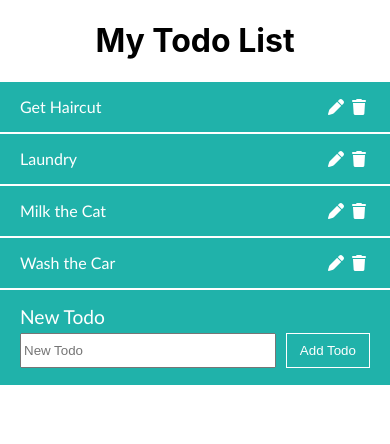
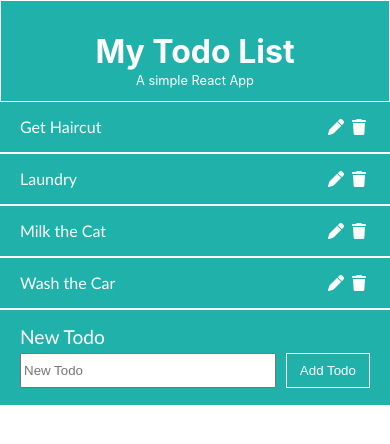
Before and after one commit to TyeCampbell/react-todo-list-, a React (Create React App) app: page / in a window 390 px wide. Shown: the top 444 px of the page. Built offline with nearby package versions, Linux system fonts and the light colour scheme.

Commit message:
added a header component with its own css file. This will allow a header to be optional.

```diff
--- a/src/App.js
+++ b/src/App.js
@@ -5,7 +5,6 @@ import './App.css';
 function App() {
   return (
     <div className="App">
-      <div className='app-header'><h1>My Todo List</h1></div>
       <TodoList/>
     </div>
   );
--- /dev/null
+++ b/src/TodoHeader.css
@@ -0,0 +1,41 @@
+.todolist-header-container {
+    display: flex;
+}
+
+.todolist-header {
+    flex-basis: 30%;
+    height: 80px;
+    padding: 10px 20px 10px 20px;
+    margin-left: auto;
+    margin-right: auto;
+    background-color: lightseagreen;
+    color: white;
+    border: 1px solid white;
+}
+
+@media screen and (max-width: 900px) {
+    .todolist-header {
+        flex-basis: 40%;
+    }
+}
+
+@media screen and (max-width: 700px) {
+    .todolist-header {
+        flex-basis: 60%;
+    }
+}
+
+@media screen and (max-width: 460px) {
+    .todolist-header {
+        flex-basis: 100%;
+    }
+}
+
+.todolist-header h1 {
+    margin-bottom: 2px;
+}
+
+.todolist-header p {
+    margin-top: 2px;
+    font-size: .8em;
+}
--- /dev/null
+++ b/src/TodoHeader.js
@@ -0,0 +1,17 @@
+import React, { Component } from 'react';
+import './TodoHeader.css';
+
+class TodoHeader extends Component {
+    render() {
+        return(
+            <div className='todolist-header-container'>
+                <div className='todolist-header'>
+                    <h1>My Todo List</h1>
+                    <p>A simple React App</p>
+                </div>
+            </div>
+        )
+    }
+}
+
+export default TodoHeader;
--- a/src/TodoList.js
+++ b/src/TodoList.js
@@ -1,6 +1,7 @@
 import React, { Component } from 'react';
 import Todo from './Todo';
 import TodoForm from './TodoForm';
+import TodoHeader from './TodoHeader';
 import './TodoList.css';
 import uuid from 'uuid/v4';
 
@@ -57,6 +58,7 @@ class TodoList extends Component {
         return (
 
             <div className='todolist-container'>
+                <TodoHeader/>
                 {listTodos}
                 <TodoForm addTodo={this.addTodo}/>
             </div>
```
